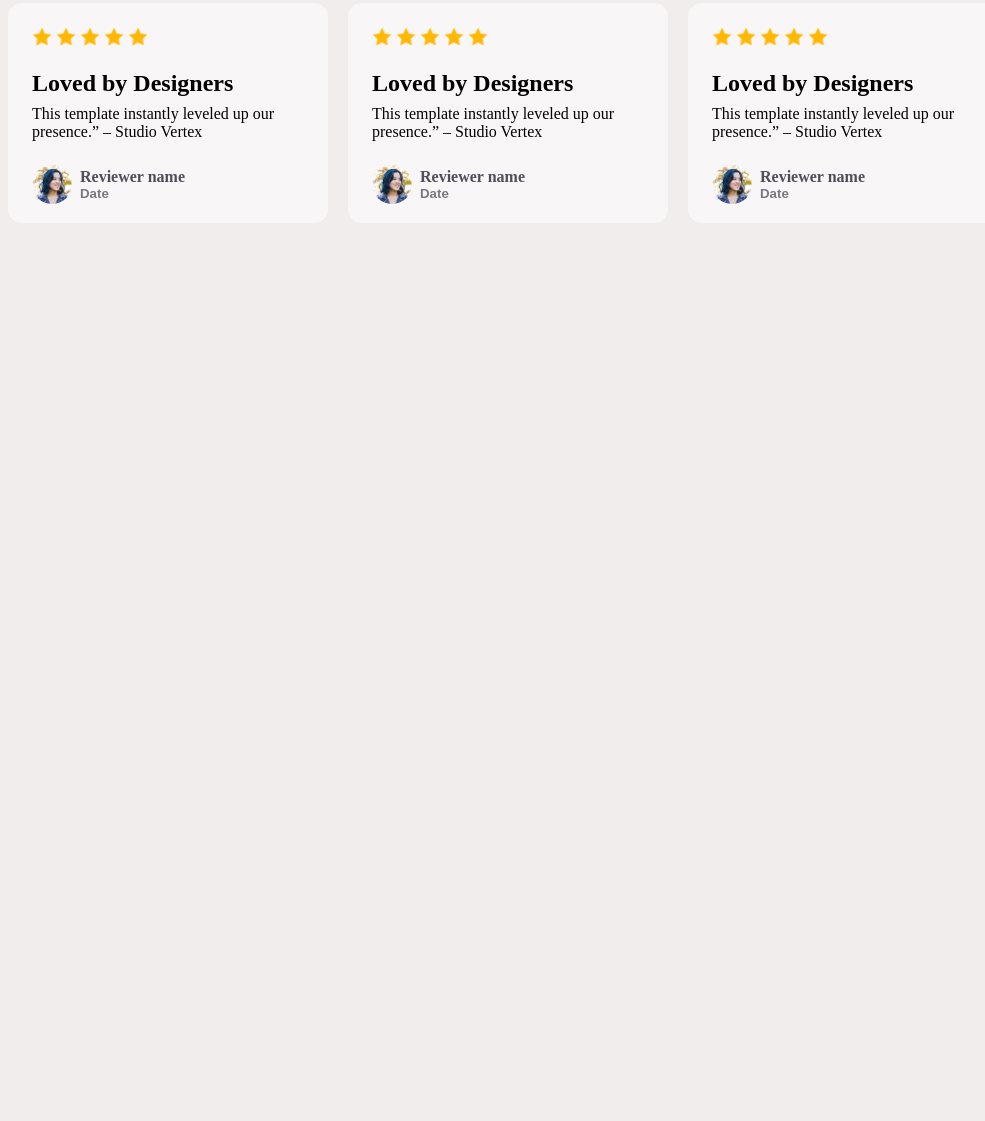
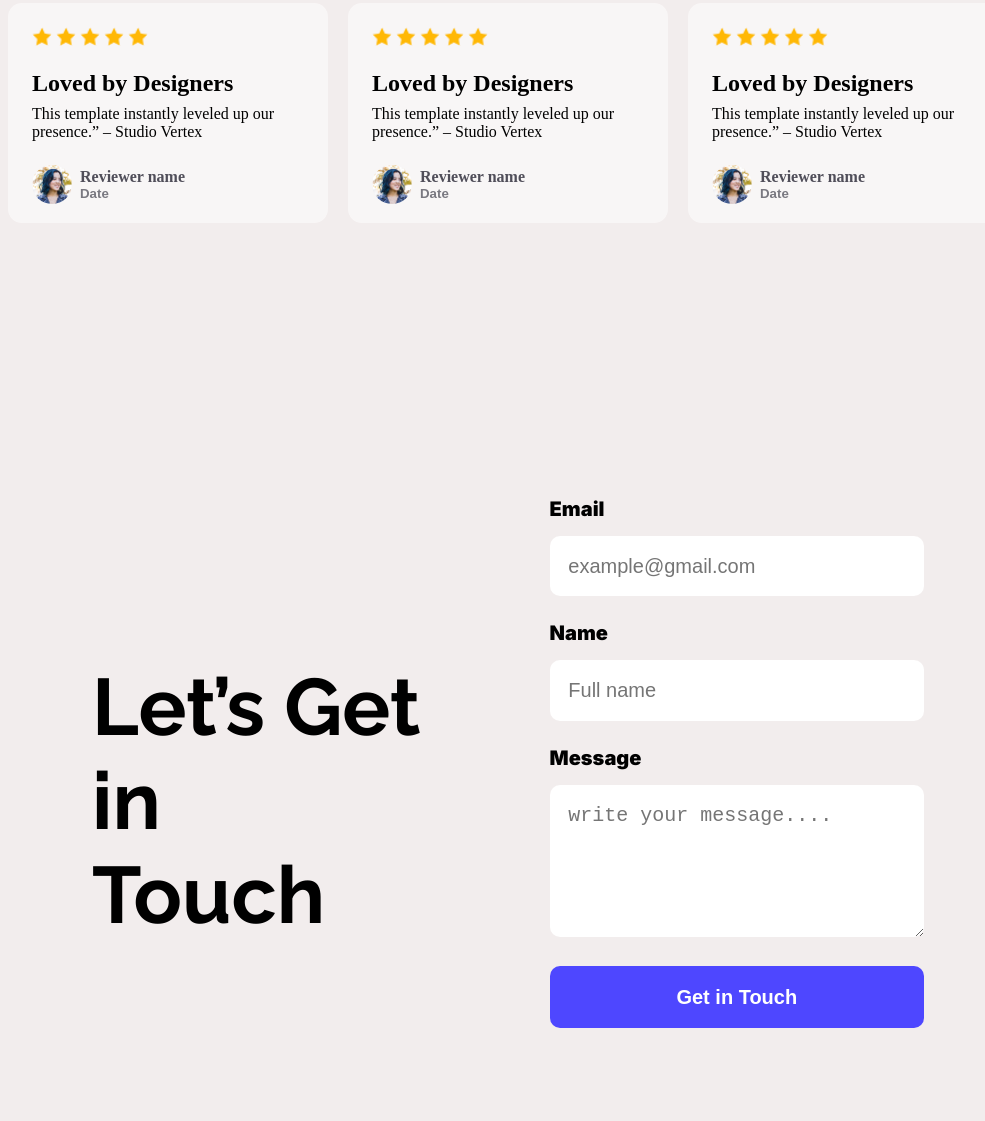
Before and after one commit to Wahed-Shawn/First-Assignment, a plain HTML site: page index.html in a window 1280 px wide. Shown: the part 1875-2996 px from the top of the page, without its empty margins (132-1117 px from the left). Before the commit the page ends 2226 px from the top, so only its background shows below. Drawn offline with Linux system fonts and the light colour scheme.

Commit message:
added form section

```diff
--- a/index.html
+++ b/index.html
@@ -111,6 +111,30 @@
         </div>
     </section>
 
+    <section class="form flex">
+        <div class="touchDiv raleway-txtstyle flex">
+            <h1>Let’s Get in</h1>
+            <h1>Touch</h1>
+        </div>
+        <form class="inter-txtstyle">
+            <fieldset>
+                <legend>Email</legend>
+                <input type="email" placeholder="example@gmail.com">
+            </fieldset>
+            <fieldset>
+                <legend>Name</legend>
+                <input type="text" placeholder="Full name">
+            </fieldset>
+            <fieldset>
+                <legend>Message</legend>
+                <textarea rows="5" placeholder="write your message...."></textarea>
+            </fieldset>
+            <fieldset>
+                <button class="btn">Get in Touch</button>
+            </fieldset>
+        </form>
+    </section>
+
 </body>
 
 </html>
--- a/style.css
+++ b/style.css
@@ -193,3 +193,48 @@ nav button {
     color: hsla(244, 16%, 17%, 0.60);
     font-family: Arial;
 }
+
+.form{
+    width: 65%;
+    height: 80%;
+    margin: 90px auto 90px auto;
+    justify-content: space-between;
+    gap: 25px;
+}
+.touchDiv{
+    width: 40%;
+    height: 100%;
+    flex-direction: column;
+    align-items: baseline;
+    justify-content: center;
+}
+.touchDiv h1{
+    font-size: 80px;
+    color: #000000;
+}
+form{
+    width: 45%;
+    height: 95%;
+}
+
+input,textarea{
+    width: 90%;
+    padding: 5%;
+    border: none;
+    outline: none;
+    border-radius: 10px;
+    font-size: 20px;
+}
+legend{
+    font-size: 20px;
+    margin-bottom: 15px;
+}
+fieldset{
+    border: none;
+    margin-bottom: 25px;
+}
+form .btn{
+    width: 100%;
+    height: 62px;
+    font-size: 20px;
+}
```
